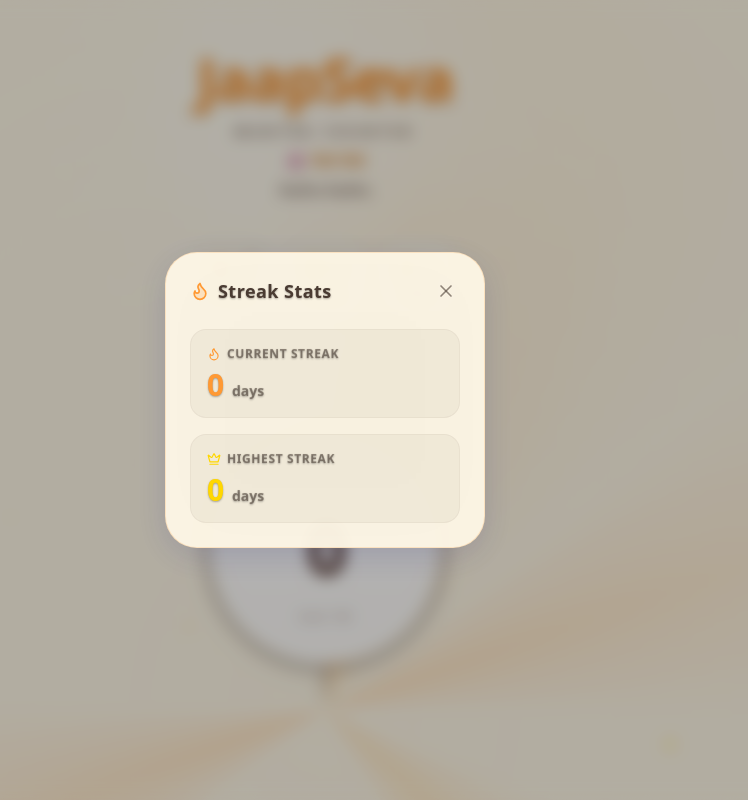
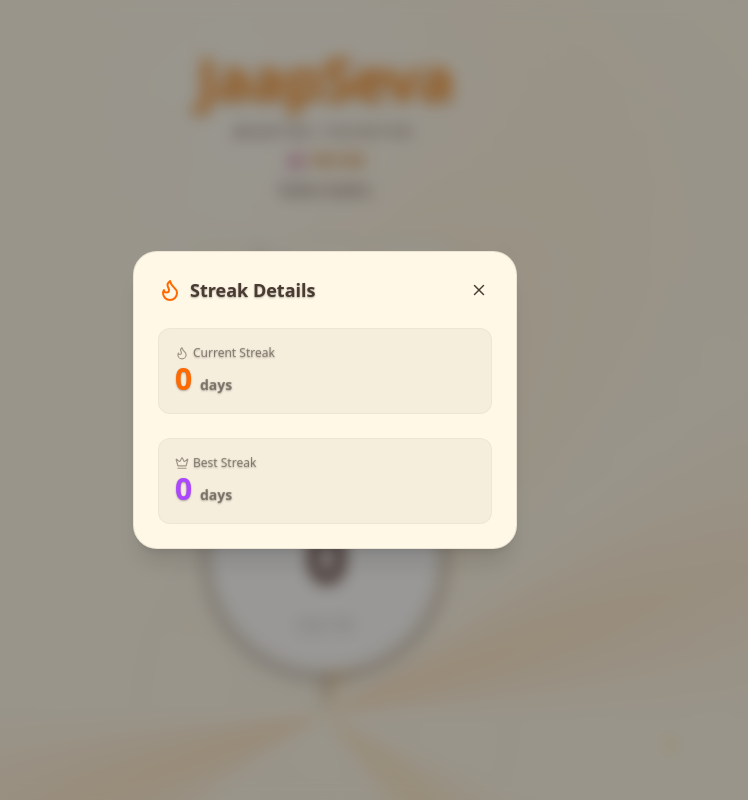
Before and after one commit to amitkumarpatra99/JaapSeva, a Next.js app: page / in a window 1280 px wide. Both pictures are taken after a click on the button 567 px from the left and 258 px from the top of the page. Shown: the top 800 px of the page, without its empty margins (315-1063 px from the left). Built offline with nearby package versions, Linux system fonts and the light colour scheme; a web font is replaced by a local one.

Commit message:
Add STREAK

```diff
--- a/src/components/StatsDisplay.tsx
+++ b/src/components/StatsDisplay.tsx
@@ -2,8 +2,8 @@
 
 import { useState, useEffect } from "react";
 import { createPortal } from "react-dom";
+import { Flame, Disc, BarChart3, Info, X, CalendarDays, Crown } from "lucide-react";
 import { cn } from "@/lib/utils";
-import { Flame, Disc, BarChart3, Info, X, CalendarDays, Crown } from "lucide-react";
 
 interface StatsDisplayProps {
   target: number;
@@ -16,117 +16,200 @@ interface StatsDisplayProps {
   totalCount: number;
 }
 
+/* -------------------- UTIL -------------------- */
+
+const formatDate = (date?: string | null) => {
+  if (!date) return "N/A";
+  try {
+    return new Date(date).toLocaleDateString("en-IN", {
+      day: "numeric",
+      month: "short",
+      year: "numeric",
+    });
+  } catch {
+    return "Invalid";
+  }
+};
+
+/* -------------------- CARD -------------------- */
+
+function StatCard({
+  value,
+  label,
+  icon,
+  color,
+  onClick,
+}: {
+  value: number;
+  label: string;
+  icon: React.ReactNode;
+  color: string;
+  onClick?: () => void;
+}) {
+  return (
+    <div
+      onClick={onClick}
+      role={onClick ? "button" : "presentation"}
+      className={cn(
+        "rounded-2xl border border-foreground/10 bg-background shadow-sm",
+        "flex flex-col items-center justify-center gap-1.5 p-4",
+        "transition-all duration-300",
+        onClick && "cursor-pointer hover:scale-[1.03] active:scale-95"
+      )}
+    >
+      <span className={cn("text-2xl font-bold flex items-center gap-1", color)}>
+        {value} {icon}
+      </span>
+
+      <span className="text-[10px] uppercase tracking-widest text-foreground/50 font-bold">
+        {label}
+      </span>
+    </div>
+  );
+}
+
+/* -------------------- MODAL -------------------- */
+
+function StreakModal({
+  open,
+  onClose,
+  streak,
+  bestStreak,
+  startDate,
+  endDate,
+}: {
+  open: boolean;
+  onClose: () => void;
+  streak: number;
+  bestStreak: number;
+  startDate?: string | null;
+  endDate?: string | null;
+}) {
+  if (!open) return null;
+
+  return createPortal(
+    <div className="fixed inset-0 z-50 flex items-center justify-center bg-black/40 backdrop-blur-sm p-4">
+      <div className="w-full max-w-sm bg-background rounded-3xl shadow-xl border border-foreground/10 p-6 space-y-6 animate-in zoom-in-95">
+
+        {/* Header */}
+        <div className="flex justify-between items-center">
+          <h2 className="font-bold text-lg flex items-center gap-2">
+            <Flame className="text-orange-500" /> Streak Details
+          </h2>
+
+          <button
+            onClick={onClose}
+            className="p-1 rounded-full hover:bg-foreground/10 transition"
+          >
+            <X size={18} />
+          </button>
+        </div>
+
+        {/* Current Streak */}
+        <div className="p-4 rounded-xl bg-foreground/5 border border-foreground/5">
+          <p className="text-xs text-foreground/50 flex items-center gap-1">
+            <Flame size={14} /> Current Streak
+          </p>
+
+          <p className="text-3xl font-black text-orange-500">
+            {streak} <span className="text-sm text-foreground/50">days</span>
+          </p>
+
+          {streak > 0 && (
+            <div className="text-xs mt-2 flex items-center gap-1 text-foreground/60">
+              <CalendarDays size={12} />
+              {formatDate(startDate)} → {formatDate(endDate)}
+            </div>
+          )}
+        </div>
+
+        {/* Best Streak */}
+        <div className="p-4 rounded-xl bg-foreground/5 border border-foreground/5">
+          <p className="text-xs text-foreground/50 flex items-center gap-1">
+            <Crown size={14} /> Best Streak
+          </p>
+
+          <p className="text-3xl font-black text-purple-500">
+            {Math.max(streak, bestStreak)}{" "}
+            <span className="text-sm text-foreground/50">days</span>
+          </p>
+        </div>
+      </div>
+    </div>,
+    document.body
+  );
+}
+
+/* -------------------- MAIN COMPONENT -------------------- */
+
 export default function StatsDisplay({
   target,
+  currentCount,
   streak,
   bestStreak = 0,
   streakStartDate,
   lastActiveDate,
   malasCompleted,
-  totalCount
+  totalCount,
 }: StatsDisplayProps) {
-  const [isStreakModalOpen, setIsStreakModalOpen] = useState(false);
-  const [mounted, setMounted] = useState(false);
+  const [isOpen, setIsOpen] = useState(false);
+  const [isMounted, setIsMounted] = useState(false);
 
+  // Fix hydration issues
   useEffect(() => {
-    setMounted(true);
-    return () => setMounted(false);
+    setIsMounted(true);
   }, []);
-
-  // Updated to Soft Rounded Solid Design
-  const cardClass = "bg-background border border-foreground/10 shadow-md rounded-[1.5rem] relative group cursor-pointer";
-
-  const formatDate = (isoString?: string | null) => {
-    if (!isoString) return "N/A";
-    const date = new Date(isoString);
-    return date.toLocaleDateString('en-US', { month: 'short', day: 'numeric', year: 'numeric' });
-  };
 
   return (
     <>
-      <div className="w-full max-w-sm grid grid-cols-3 gap-3 md:gap-4 text-center">
+      {/* Stats Grid */}
+      <div className="grid grid-cols-3 gap-3 w-full max-w-sm text-center">
+
         {/* Streak */}
-      <div
-        onClick={() => setIsStreakModalOpen(true)}
-        className={cn(cardClass, "flex flex-col items-center justify-center p-4 transition-transform hover:scale-[1.02] active:scale-95 duration-300 gap-1.5")}
+        <div className="relative group">
+          <button
+            onClick={() => setIsOpen(true)}
+            className="absolute top-2 right-2 opacity-40 group-hover:opacity-100"
           >
-        <button className="absolute top-2.5 right-2.5 text-foreground/30 group-hover:text-jaap-primary transition-colors duration-300">
             <Info size={14} />
           </button>
-        <span className="text-2xl font-bold text-jaap-primary flex items-center gap-1.5 leading-none">
-          {streak} <Flame size={18} className="text-jaap-primary fill-jaap-primary/20" />
-        </span>
-        <span className="text-[10px] uppercase tracking-widest text-foreground/50 font-bold">
-          Streak
-        </span>
+
+          <StatCard
+            value={streak}
+            label="Streak"
+            color="text-orange-500"
+            icon={<Flame size={18} />}
+            onClick={() => setIsOpen(true)}
+          />
         </div>
 
         {/* Malas */}
-      <div className={cn(cardClass, "flex flex-col items-center justify-center p-4 transition-transform hover:scale-[1.02] active:scale-95 duration-300 gap-1.5")}>
-        <span className="text-2xl font-bold text-jaap-accent flex items-center gap-1.5 leading-none">
-          {malasCompleted} <Disc size={18} className="text-jaap-accent" />
-        </span>
-        <span className="text-[10px] uppercase tracking-widest text-foreground/50 font-bold">
-          Malas
-        </span>
+        <StatCard
+          value={malasCompleted}
+          label="Malas"
+          color="text-blue-500"
+          icon={<Disc size={18} />}
+        />
+
+        {/* Total */}
+        <StatCard
+          value={totalCount}
+          label="Total"
+          color="text-green-500"
+          icon={<BarChart3 size={18} />}
+        />
       </div>
 
-      {/* Lifetime */}
-      <div className={cn(cardClass, "flex flex-col items-center justify-center p-4 transition-transform hover:scale-[1.02] active:scale-95 duration-300 gap-1.5 cursor-default group-hover:opacity-100")}>
-        <span className="text-2xl font-bold text-jaap-secondary flex items-center gap-1.5 leading-none">
-          {totalCount} <BarChart3 size={18} className="text-jaap-secondary" />
-        </span>
-        <span className="text-[10px] uppercase tracking-widest text-foreground/50 font-bold">
-          Total
-        </span>
-      </div>
-    </div>
-
-    {mounted && isStreakModalOpen && createPortal(
-      <div className="fixed inset-0 z-50 flex items-center justify-center p-4 bg-black/30 backdrop-blur-sm animate-in fade-in duration-300">
-        <div className="bg-background/95 backdrop-blur-2xl border border-jaap-primary/20 rounded-[2rem] shadow-[0_8px_32px_0_rgba(31,38,135,0.15)] w-full max-w-xs overflow-hidden animate-in zoom-in-95 duration-300">
-          <div className="p-6 space-y-6">
-            <div className="flex items-center justify-between">
-              <h3 className="text-lg font-bold text-foreground tracking-wide flex items-center gap-2">
-                <Flame size={20} className="text-jaap-primary fill-jaap-primary/20" /> Streak Stats
-              </h3>
-              <button
-                onClick={() => setIsStreakModalOpen(false)}
-                className="text-foreground/60 hover:text-foreground transition-colors p-1 hover:bg-jaap-primary/10 rounded-full"
-              >
-                <X size={20} />
-              </button>
-            </div>
-
-            <div className="space-y-4">
-              <div className="bg-foreground/5 rounded-2xl p-4 flex flex-col gap-1 border border-foreground/5">
-                <span className="text-xs uppercase tracking-wider text-foreground/50 font-bold flex items-center gap-1.5">
-                  <Flame size={14} className="text-jaap-primary" /> Current Streak
-                </span>
-                <div className="flex justify-between items-end mt-1">
-                  <span className="text-3xl font-black text-jaap-primary leading-none">{streak} <span className="text-sm font-bold text-foreground/50">days</span></span>
-                </div>
-                {streak > 0 && (
-                  <div className="text-[10px] text-foreground/50 mt-2 flex items-center gap-1.5 font-medium bg-background/50 py-1.5 px-2.5 rounded-lg w-fit border border-foreground/5">
-                    <CalendarDays size={12} className="text-foreground/40" />
-                    <span>{formatDate(streakStartDate)} <span className="text-foreground/30 mx-0.5">→</span> {formatDate(lastActiveDate)}</span>
-                  </div>
-                )}
-              </div>
-
-              <div className="bg-foreground/5 rounded-2xl p-4 flex flex-col gap-1 border border-foreground/5">
-                <span className="text-xs uppercase tracking-wider text-foreground/50 font-bold flex items-center gap-1.5">
-                  <Crown size={14} className="text-jaap-accent" /> Highest Streak
-                </span>
-                <div className="flex justify-between items-end mt-1">
-                  <span className="text-3xl font-black text-jaap-accent leading-none">{Math.max(streak, bestStreak)} <span className="text-sm font-bold text-foreground/50">days</span></span>
-                </div>
-              </div>
-            </div>
-          </div>
-        </div>
-      </div>,
-      document.body
+      {/* Modal */}
+      {isMounted && (
+        <StreakModal
+          open={isOpen}
+          onClose={() => setIsOpen(false)}
+          streak={streak}
+          bestStreak={bestStreak}
+          startDate={streakStartDate}
+          endDate={lastActiveDate}
+        />
       )}
     </>
   );
```
Lines whose indentation alone changed are shown as unchanged.
